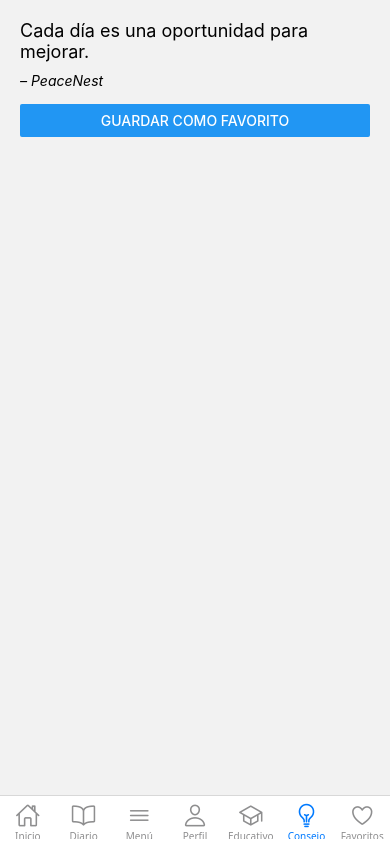
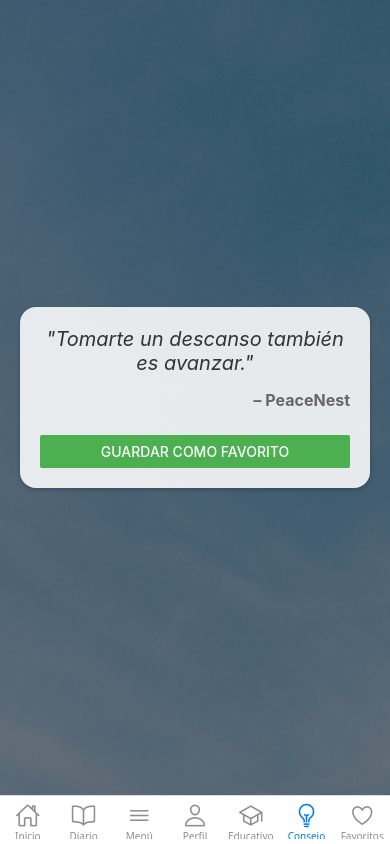
Before and after one commit to hectguevara/DPS_Catedra, a React Native app in the folder frontend/PeaceNest/: screen /Consejo in a window 390 px wide. Built offline with nearby package versions, Linux system fonts and the light colour scheme; no server answers.

Commit message:
correcion de errores

```diff
--- /dev/null
+++ b/frontend/PeaceNest/data/frases.json
@@ -0,0 +1,52 @@
+[
+  {
+    "id": 1,
+    "texto": "Respira profundamente, estás haciendo lo mejor que puedes.",
+    "autor": "PeaceNest"
+  },
+  {
+    "id": 2,
+    "texto": "No tienes que controlar tus pensamientos. Solo deja de permitir que ellos te controlen.",
+    "autor": "Dan Millman"
+  },
+  {
+    "id": 3,
+    "texto": "La ansiedad no puede controlar tu vida si aprendes a observarla y no a reaccionar a ella.",
+    "autor": "PeaceNest"
+  },
+  {
+    "id": 4,
+    "texto": "Está bien no estar bien. Permítete sentir y luego sigue adelante.",
+    "autor": "PeaceNest"
+  },
+  {
+    "id": 5,
+    "texto": "Tu valor no disminuye por las emociones que enfrentas.",
+    "autor": "PeaceNest"
+  },
+  {
+    "id": 6,
+    "texto": "A veces la calma comienza con una simple respiración consciente.",
+    "autor": "PeaceNest"
+  },
+  {
+    "id": 7,
+    "texto": "No estás solo. Muchas personas enfrentan lo que tú enfrentas y salen adelante.",
+    "autor": "PeaceNest"
+  },
+  {
+    "id": 8,
+    "texto": "Tomarte un descanso también es avanzar.",
+    "autor": "PeaceNest"
+  },
+  {
+    "id": 9,
+    "texto": "Cada día es una nueva oportunidad para comenzar a sanar.",
+    "autor": "PeaceNest"
+  },
+  {
+    "id": 10,
+    "texto": "Confía en el proceso. La recuperación no es lineal, pero es posible.",
+    "autor": "PeaceNest"
+  }
+]
--- a/frontend/PeaceNest/screens/FavoritesScreen.js
+++ b/frontend/PeaceNest/screens/FavoritesScreen.js
@@ -1,29 +1,107 @@
-
-import React, { useEffect, useState } from 'react';
-import { ScrollView, Text, View, StyleSheet } from 'react-native';
-import { getFavorites } from '../utils/storage';
+import React, { useEffect, useState } from "react";
+import {
+  ScrollView,
+  Text,
+  View,
+  StyleSheet,
+  ImageBackground,
+  TouchableOpacity,
+} from "react-native";
+import { getFavorites, removeFavorite } from "../utils/storage";
+import { Ionicons } from "@expo/vector-icons";
 
 export default function FavoritesScreen() {
   const [favorites, setFavorites] = useState([]);
 
   useEffect(() => {
-    getFavorites().then(setFavorites);
+    cargarFavoritos();
   }, []);
 
+  const cargarFavoritos = async () => {
+    const favs = await getFavorites();
+    setFavorites(favs);
+  };
+
+  const eliminarFavorito = async (index) => {
+    const actualizados = await removeFavorite(index);
+    setFavorites(actualizados);
+  };
+
   return (
-    <ScrollView style={{ padding: 20 }}>
-      {favorites.map((item, index) => (
-        <View key={index} style={styles.card}>
-          <Text style={styles.text}>{item.q}</Text>
-          <Text style={styles.author}>– {item.a}</Text>
-        </View>
-      ))}
-    </ScrollView>
+    <ImageBackground
+      source={require("../assets/fondo-favorito.png")}
+      style={styles.background}
+      resizeMode="stretch"
+    >
+      <View style={styles.overlay}>
+        <ScrollView contentContainerStyle={styles.container}>
+          {favorites.length === 0 ? (
+            <Text style={styles.noData}>No tienes frases guardadas aún.</Text>
+          ) : (
+            favorites.map((item, index) => (
+              <View key={index} style={styles.card}>
+                <TouchableOpacity
+                  style={styles.closeBtn}
+                  onPress={() => eliminarFavorito(index)}
+                >
+                  <Ionicons name="close-circle" size={24} color="#c00" />
+                </TouchableOpacity>
+                <Text style={styles.text}>"{item.q}"</Text>
+                <Text style={styles.author}>– {item.a}</Text>
+              </View>
+            ))
+          )}
+        </ScrollView>
+      </View>
+    </ImageBackground>
   );
 }
 
 const styles = StyleSheet.create({
-  card: { marginBottom: 15, padding: 10, backgroundColor: '#f2f2f2', borderRadius: 10 },
-  text: { fontSize: 16 },
-  author: { fontStyle: 'italic' }
+  background: {
+    flex: 1,
+  },
+  overlay: {
+    flex: 1,
+    backgroundColor: "rgba(0,0,0,0.5)",
+    padding: 20,
+  },
+  container: {
+    paddingBottom: 30,
+  },
+  card: {
+    backgroundColor: "#ffffffdd",
+    borderRadius: 16,
+    padding: 20,
+    marginBottom: 15,
+    shadowColor: "#000",
+    shadowOpacity: 0.2,
+    shadowOffset: { width: 0, height: 2 },
+    shadowRadius: 4,
+    elevation: 5,
+    position: "relative",
+  },
+  closeBtn: {
+    position: "absolute",
+    top: 10,
+    right: 10,
+  },
+  text: {
+    fontSize: 18,
+    color: "#333",
+    fontStyle: "italic",
+    marginBottom: 8,
+    textAlign: "center",
+  },
+  author: {
+    fontSize: 15,
+    textAlign: "right",
+    color: "#666",
+  },
+  noData: {
+    textAlign: "center",
+    color: "#fff",
+    fontSize: 18,
+    marginTop: 40,
+  },
 });
--- a/frontend/PeaceNest/screens/QuoteScreen.js
+++ b/frontend/PeaceNest/screens/QuoteScreen.js
@@ -1,26 +1,14 @@
-
 import React, { useEffect, useState } from 'react';
-import { View, Text, Button, Alert, StyleSheet } from 'react-native';
+import { View, Text, StyleSheet, Button, Alert, ImageBackground } from 'react-native';
+import frases from '../data/frases.json';
 import { saveFavoriteQuote } from '../utils/storage';
 
 export default function QuoteScreen() {
   const [quote, setQuote] = useState(null);
-  const [loading, setLoading] = useState(true);
 
   useEffect(() => {
-    fetch('https://zenquotes.io/api/today')
-      .then(res => res.json())
-      .then(data => {
-        if (Array.isArray(data) && data.length > 0) {
-          setQuote(data[0]);
-        } else {
-          setQuote({ q: "Sigue adelante, incluso cuando sea difícil.", a: "PeaceNest" });
-        }
-      })
-      .catch(() => {
-        setQuote({ q: "Cada día es una oportunidad para mejorar.", a: "PeaceNest" });
-      })
-      .finally(() => setLoading(false));
+    const randomIndex = Math.floor(Math.random() * frases.length);
+    setQuote(frases[randomIndex]);
   }, []);
 
   const guardar = async () => {
@@ -30,22 +18,62 @@ export default function QuoteScreen() {
   };
 
   return (
-    <View style={styles.container}>
-      {loading ? (
-        <Text style={styles.text}>Cargando consejo...</Text>
-      ) : (
-        <>
-          <Text style={styles.text}>{quote.q}</Text>
-          <Text style={styles.author}>– {quote.a}</Text>
-          <Button title="Guardar como favorito" onPress={guardar} />
-        </>
-      )}
-    </View>
+    <ImageBackground
+      source={require('../assets/fondo-quote.png')}
+      style={styles.background}
+      resizeMode="cover"
+    >
+      <View style={styles.overlay}>
+        {quote && (
+          <View style={styles.card}>
+            <Text style={styles.text}>"{quote.texto}"</Text>
+            <Text style={styles.author}>– {quote.autor}</Text>
+            <View style={styles.button}>
+              <Button title="Guardar como favorito" onPress={guardar} color="#4CAF50" />
+            </View>
+          </View>
+        )}
+      </View>
+    </ImageBackground>
   );
 }
 
 const styles = StyleSheet.create({
-  container: { padding: 20 },
-  text: { fontSize: 18, marginBottom: 10 },
-  author: { fontStyle: 'italic', marginBottom: 15 }
+  background: {
+    flex: 1,
+    justifyContent: 'center'
+  },
+  overlay: {
+    backgroundColor: 'rgba(0,0,0,0.5)',
+    padding: 20,
+    flex: 1,
+    justifyContent: 'center'
+  },
+  card: {
+    backgroundColor: '#ffffffdd',
+    borderRadius: 16,
+    padding: 20,
+    shadowColor: '#000',
+    shadowOpacity: 0.2,
+    shadowOffset: { width: 0, height: 2 },
+    shadowRadius: 4,
+    elevation: 5
+  },
+  text: {
+    fontSize: 20,
+    fontStyle: 'italic',
+    marginBottom: 15,
+    textAlign: 'center',
+    color: '#333'
+  },
+  author: {
+    fontSize: 16,
+    textAlign: 'right',
+    marginBottom: 15,
+    fontWeight: 'bold',
+    color: '#666'
+  },
+  button: {
+    marginTop: 10
+  }
 });
--- a/frontend/PeaceNest/utils/storage.js
+++ b/frontend/PeaceNest/utils/storage.js
@@ -1,10 +1,16 @@
-
 import AsyncStorage from '@react-native-async-storage/async-storage';
 
 export async function saveFavoriteQuote(quote) {
   const stored = await AsyncStorage.getItem('favorites');
   const list = stored ? JSON.parse(stored) : [];
-  list.push(quote);
+
+  // Estandarizamos el formato: { q: "...", a: "..." }
+  const nuevo = {
+    q: quote.q || quote.texto || '',
+    a: quote.a || quote.autor || ''
+  };
+
+  list.push(nuevo);
   await AsyncStorage.setItem('favorites', JSON.stringify(list));
 }
 
@@ -12,3 +18,11 @@ export async function getFavorites() {
   const stored = await AsyncStorage.getItem('favorites');
   return stored ? JSON.parse(stored) : [];
 }
+export async function removeFavorite(indexToRemove) {
+  const stored = await AsyncStorage.getItem('favorites');
+  const list = stored ? JSON.parse(stored) : [];
+
+  const newList = list.filter((_, index) => index !== indexToRemove);
+  await AsyncStorage.setItem('favorites', JSON.stringify(newList));
+  return newList;
+}
```
Also changed, not shown: frontend/PeaceNest/assets/fondo-favorito.png (added), frontend/PeaceNest/assets/fondo-quote.png (added).
